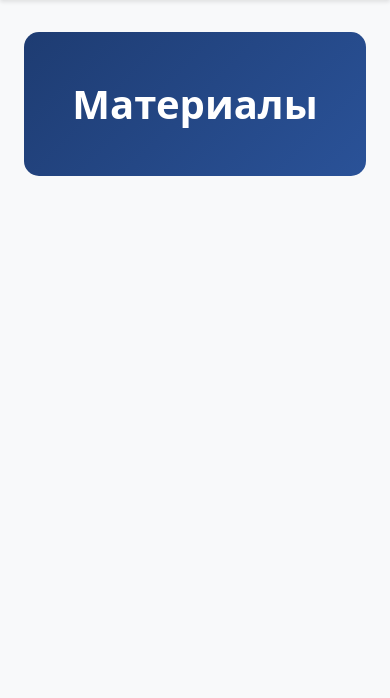
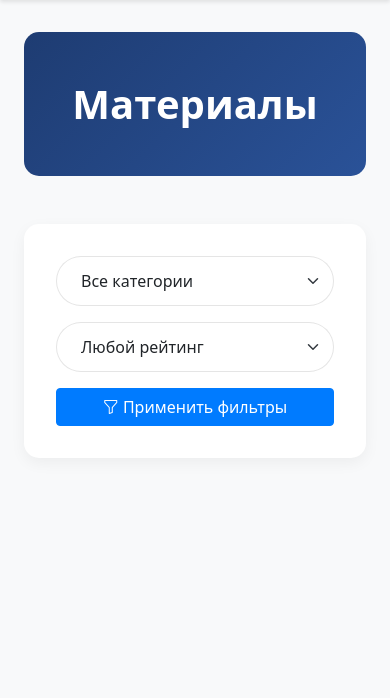
Before and after one commit to qwertyEg/hack_viribus, a Flask app: page /materials in a window 390 px wide. Shown: the part 56-754 px from the top of the page. Run offline with Flask 3, Linux system fonts and the light colour scheme; some libraries are stand-ins or nearby versions.

Commit message:
search by rating

```diff
--- a/app/routes/material_routes.py
+++ b/app/routes/material_routes.py
@@ -22,6 +22,7 @@
     page = request.args.get('page', 1, type=int)
     query = request.args.get('query', '')
     category_id = request.args.get('category_id', type=int)
+    min_rating = request.args.get('min_rating', type=float)
 
     materials_query = Material.query.filter_by(status='approved')
 
@@ -36,10 +37,13 @@
     if category_id:
         materials_query = materials_query.filter_by(category_id=category_id)
 
+    if min_rating is not None:
+        materials_query = materials_query.filter(Material.average_rating_value >= min_rating)
+
     materials = materials_query.paginate(page=page, per_page=9)
     categories = Category.query.all()
 
-    return render_template('materials/list.html', materials=materials, categories=categories)
+    return render_template('materials/list.html', materials=materials, categories=categories, min_rating=min_rating)
 
 @bp.route('/materials/<int:id>')
 def detail(id):
--- a/app/templates/materials/list.html
+++ b/app/templates/materials/list.html
@@ -16,6 +16,35 @@
         font-size: 2.5rem;
         font-weight: 700;
         margin: 0;
+    }
+
+    .filters-card {
+        background: white;
+        border-radius: 15px;
+        box-shadow: 0 5px 15px rgba(0, 0, 0, 0.05);
+        padding: 2rem;
+        margin-bottom: 2rem;
+    }
+
+    .filters-form .form-select {
+        border-radius: 50px;
+        padding: 0.75rem 1.5rem;
+        border: 1px solid rgba(0, 0, 0, 0.1);
+    }
+
+    .filters-form .form-select:focus {
+        border-color: #1e3c72;
+        box-shadow: 0 0 0 0.2rem rgba(30, 60, 114, 0.25);
+    }
+
+    .rating-filter {
+        display: flex;
+        align-items: center;
+        gap: 1rem;
+    }
+
+    .rating-filter select {
+        flex: 1;
     }
 
     .material-card {
@@ -141,6 +170,44 @@
     </div>
     {% endif %}
 
+    <div class="filters-card">
+        <form method="GET" action="{{ url_for('material.list') }}" class="filters-form">
+            <div class="row g-3">
+                <div class="col-md-4">
+                    <select name="category_id" class="form-select">
+                        <option value="">Все категории</option>
+                        {% for category in categories %}
+                        <option value="{{ category.id }}" {% if request.args.get('category_id')|int==category.id
+                            %}selected{% endif %}>
+                            {{ category.name }}
+                        </option>
+                        {% endfor %}
+                    </select>
+                </div>
+                <div class="col-md-4">
+                    <div class="rating-filter">
+                        <select name="min_rating" class="form-select">
+                            <option value="">Любой рейтинг</option>
+                            <option value="4.5" {% if request.args.get('min_rating')=='4.5' %}selected{% endif %}>4.5+
+                                звезд</option>
+                            <option value="4.0" {% if request.args.get('min_rating')=='4.0' %}selected{% endif %}>4.0+
+                                звезд</option>
+                            <option value="3.5" {% if request.args.get('min_rating')=='3.5' %}selected{% endif %}>3.5+
+                                звезд</option>
+                            <option value="3.0" {% if request.args.get('min_rating')=='3.0' %}selected{% endif %}>3.0+
+                                звезд</option>
+                        </select>
+                    </div>
+                </div>
+                <div class="col-md-4">
+                    <button type="submit" class="btn btn-primary w-100">
+                        <i class="bi bi-funnel"></i> Применить фильтры
+                    </button>
+                </div>
+            </div>
+        </form>
+    </div>
+
     <div class="row">
         {% for material in materials.items %}
         <div class="col-md-4 mb-4">
@@ -156,6 +223,7 @@
                             <i class="bi bi-star"></i>
                             {% endif %}
                             {% endfor %}
+                            <span class="ms-2 text-muted">({{ "%.1f"|format(material.average_rating()) }})</span>
                     </div>
                 </div>
                 <div class="card-footer">
@@ -178,14 +246,17 @@
         <ul class="pagination justify-content-center">
             {% if materials.has_prev %}
             <li class="page-item">
-                <a class="page-link" href="{{ url_for('material.list', page=materials.prev_num) }}">Предыдущая</a>
+                <a class="page-link"
+                    href="{{ url_for('material.list', page=materials.prev_num, category_id=request.args.get('category_id', ''), min_rating=request.args.get('min_rating', '')) }}">Предыдущая</a>
             </li>
             {% endif %}
 
             {% for page in materials.iter_pages() %}
             {% if page %}
             <li class="page-item {% if page == materials.page %}active{% endif %}">
-                <a class="page-link" href="{{ url_for('material.list', page=page) }}">{{ page }}</a>
+                <a class="page-link"
+                    href="{{ url_for('material.list', page=page, category_id=request.args.get('category_id', ''), min_rating=request.args.get('min_rating', '')) }}">{{
+                    page }}</a>
             </li>
             {% else %}
             <li class="page-item disabled">
@@ -196,7 +267,8 @@
 
             {% if materials.has_next %}
             <li class="page-item">
-                <a class="page-link" href="{{ url_for('material.list', page=materials.next_num) }}">Следующая</a>
+                <a class="page-link"
+                    href="{{ url_for('material.list', page=materials.next_num, category_id=request.args.get('category_id', ''), min_rating=request.args.get('min_rating', '')) }}">Следующая</a>
             </li>
             {% endif %}
         </ul>
```
